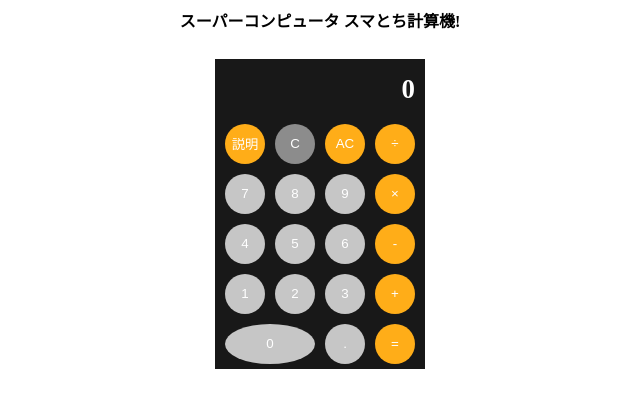
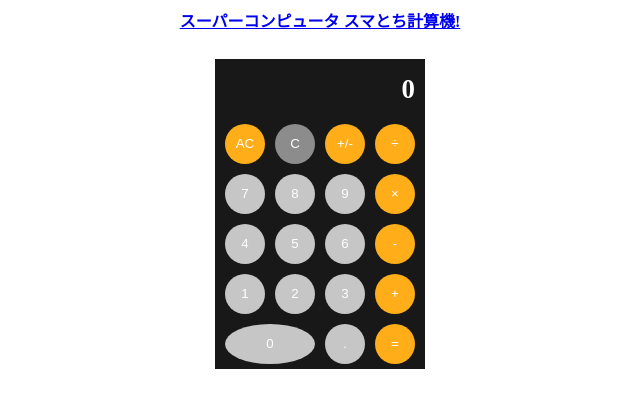
Before and after one commit to tochisuke221/dentaku_app, a Vue app: page / in a window 1280 px wide. Shown: the top 408 px of the page, without its empty margins (320-960 px from the left). Built offline with nearby package versions, Linux system fonts and the light colour scheme.

Commit message:
プラマイ転換機能

```diff
--- a/src/App.vue
+++ b/src/App.vue
@@ -1,12 +1,16 @@
 <template>
   <div id="container">
-      <div class="title">スーパーコンピュータ スマとち計算機!</div>
+      <div class="title">
+        <a href="https://docs.google.com/presentation/d/1DCIWgj-jHTwUs4oTEZxnt5dEYvJvpRh_XWSOhqBVw90/edit?usp=sharing" target="_blank" rel="noopener noreferrer">
+          スーパーコンピュータ スマとち計算機!
+        </a>
+      </div>
       <DisplayResult :result="result" :inputNum="inputNum" :funcMode="funcMode" :priorityCalcResult="priorityCalcResult"></DisplayResult>
     <div class="wrapper">
       <!-- 1行目 -->
-      <div><button id="explain" onclick="window.open('https://docs.google.com/presentation/d/1DCIWgj-jHTwUs4oTEZxnt5dEYvJvpRh_XWSOhqBVw90/edit?usp=sharing')">説明</button></div>
+      <div class="btn" id="ac"><FunctionButton  :inputNum="inputNum" :func="'AC'" @func-click="updateResult($event)"></FunctionButton></div>
       <div class="btn"><FunctionButton :inputNum="inputNum" :func="'C'" @func-click="updateResult($event)"></FunctionButton></div>
-      <div class="btn" id="ac"><FunctionButton  :inputNum="inputNum" :func="'AC'" @func-click="updateResult($event)"></FunctionButton></div>
+      <div class="btn"><FunctionButton :inputNum="inputNum" :func="'+/-'" @func-click="updateResult($event)"></FunctionButton></div>
       <div class="btn"><FunctionButton :inputNum="inputNum" :func="'÷'" @func-click="updateResult($event)"></FunctionButton></div>
       <!-- 2行目 -->
       <div class="btn"><NumberButton :number="number[7]" @num-click="updateVariableNums($event)"></NumberButton></div>
@@ -88,6 +92,10 @@ export default {
     updateResult(event){
       // =で終了状態の場合はオールリセット
       if(this.funcMode === "="){ return this.resetAllVariables(); }
+
+      if(event === '+/-'){
+        return this.inputNum = '-' + this.inputNum
+      }
       // AllClear機能
       if(event === 'AC'){
         return this.resetAllVariables();
```
